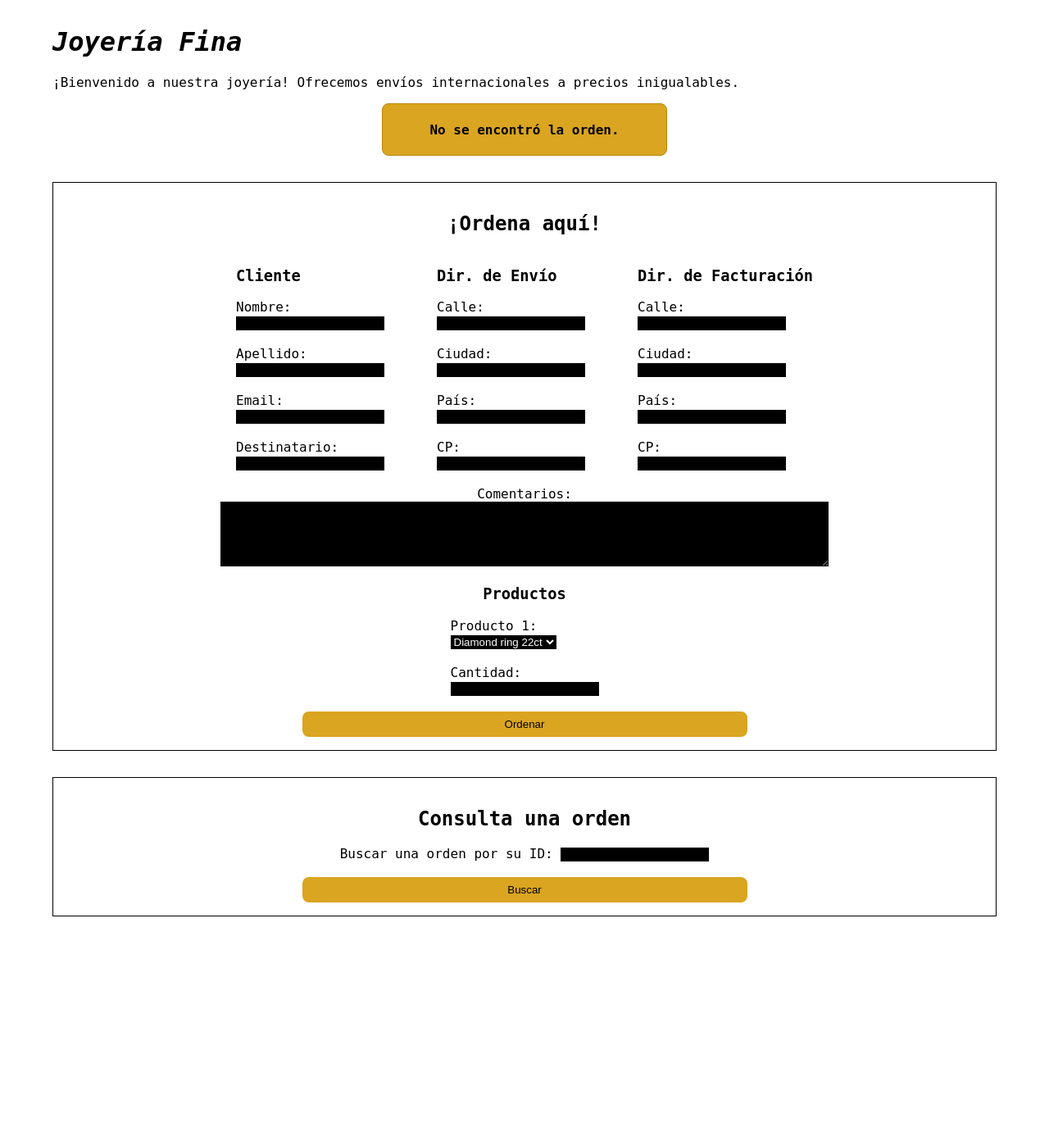
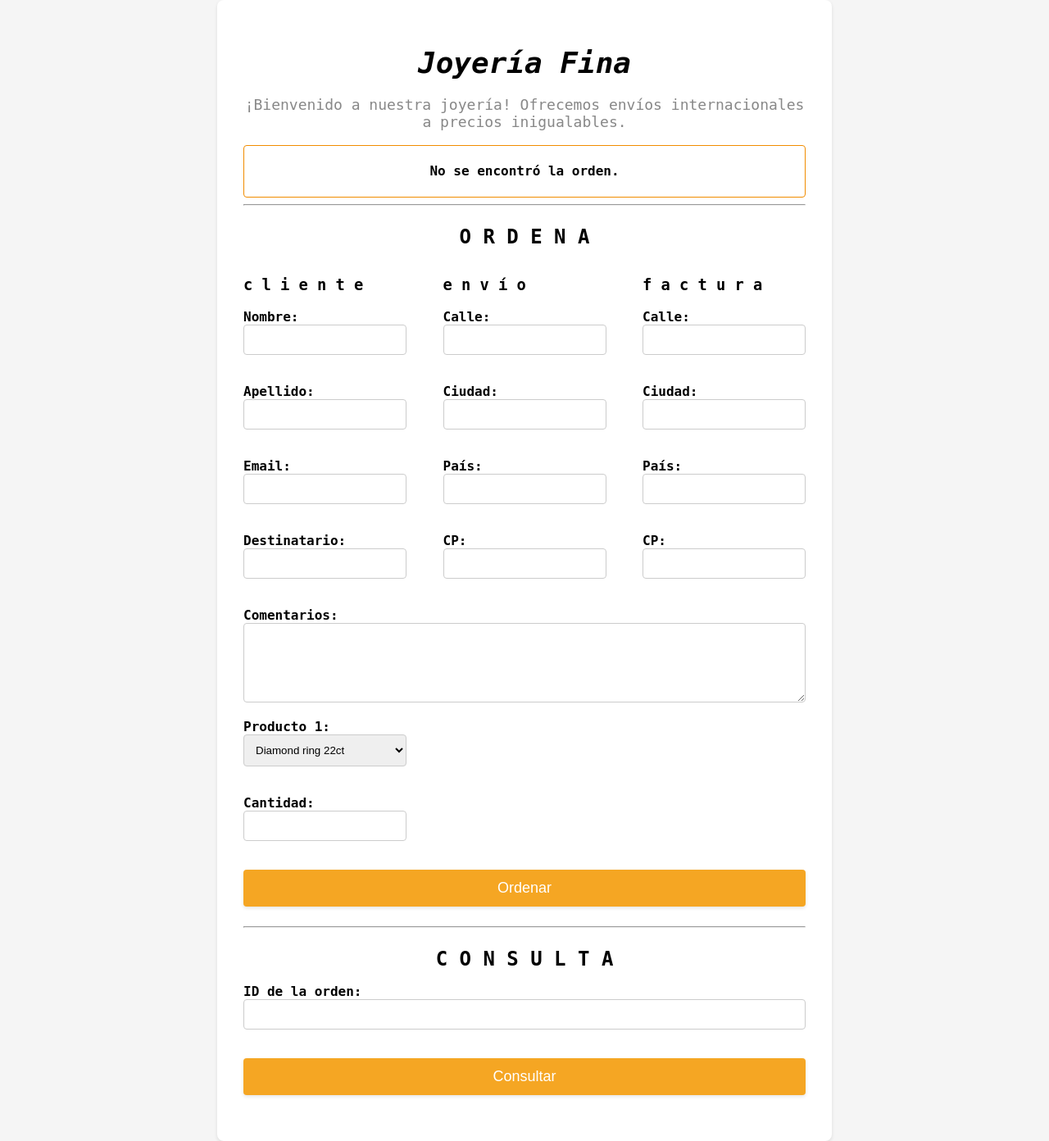
Before and after one commit to edu-flores/jewelry-database, a Flask app: a page that uses templates/index.html in a window 1280 px wide. Shown: the whole page at 82% size. Before the commit the page ends 1118 px from the top, so only its background shows below. Run offline with Flask 3, Linux system fonts and the light colour scheme; some libraries are stand-ins or nearby versions.

Commit message:
redesign index

```diff
--- a/static/index.css
+++ b/static/index.css
@@ -1,60 +1,92 @@
-/* Tags */
+* {
+    box-sizing: border-box;
+}
 
 body {
     font-family: Monospace, sans-serif;
-    margin: 2rem 4rem;
+    margin: 0;
+    padding: 0;
+    background-color: #f5f5f5;
+    display: flex;
+    justify-content: center;
+    align-items: center;
+    min-height: 100vh;
+}
+
+.container {
+    background-color: white;
+    border-radius: 8px;
+    box-shadow: 0 2px 4px rgba(0, 0, 0, 0.1);
+    padding: 2rem;
+    width: 100%;
+    max-width: 750px;
+    text-align: center;
+}
+
+h1 {
+    font-size: 36px;
+    margin-bottom: 20px;
+    font-style: italic;
+}
+
+p {
+    font-size: 18px;
+    color: #888;
+}
+
+.form-div {
+    text-align: left;
+    margin: 1.5rem 0;
+}
+
+.form-div h2 {
+    font-size: 24px;
+    margin-bottom: 1rem;
+}
+
+label {
+    font-weight: bold;
+}
+
+input[type="text"],
+input[type="email"],
+input[type="number"],
+select,
+textarea {
+    width: 100%;
+    padding: 10px;
+    margin-bottom: 1rem;
+    border: 1px solid #ccc;
+    border-radius: 4px;
 }
 
 button {
-    background-color: goldenrod;
-    border-radius: 0.5rem;
-    padding: 0.5rem 1rem;
+    background-color: #f5a623;
+    border: none;
+    border-radius: 4px;
+    color: white;
+    padding: 12px 20px;
+    font-size: 18px;
     cursor: pointer;
-    color: black;
-    width: 50%;
-    border: 0;
+    width: 100%;
+    box-shadow: 0 2px 4px rgba(0, 0, 0, 0.1);
 }
 
-button:active {
-    filter: brightness(0.95);
-}
-
-input, textarea, select {
-    background-color: black;
-    color: white;
-    border: 0;
-}
-
-/* Classes */
-
-.form-div {
-    border: 1px solid black;
-    padding: 1rem 2rem;
-    margin: 2rem 0;
-}
-
-.input-container {
-    justify-content: center;
-    text-align: left;
-    flex-wrap: wrap;
-    gap: 4rem;
-}
-
-.flex {
-    display: flex;
+button:hover {
+    background-color: #f18c00;
 }
 
 .text-center {
     text-align: center;
 }
 
-/* IDs */
+.flex {
+    display: flex;
+    justify-content: space-between;
+}
 
 #notification {
-    border: 1px solid darkgoldenrod;
-    background-color: goldenrod;
-    border-radius: 0.5rem;
-    color: black;
-    margin: auto;
-    width: 30%;
+    border: 1px solid #f18c00;
+    border-radius: 4px;
+
 }
--- a/templates/index.html
+++ b/templates/index.html
@@ -1,14 +1,22 @@
-<!DOCTYPE html>
+<!doctype html>
 <html lang="en">
   <head>
-    <meta charset="UTF-8">
-    <meta name="viewport" content="width=device-width, initial-scale=1.0">
+    <meta charset="UTF-8" />
+    <meta name="viewport" content="width=device-width, initial-scale=1.0" />
     <title>Joyería Fina</title>
-    <link rel="stylesheet" href="./static/index.css">
+    <link rel="stylesheet" href="./static/index.css" />
+    <link
+      rel="stylesheet"
+      href="https://cdnjs.cloudflare.com/ajax/libs/font-awesome/5.15.3/css/all.min.css"
+    />
   </head>
   <body>
+    <div class="container">
       <h1><i>Joyería Fina</i></h1>
-    <p>¡Bienvenido a nuestra joyería! Ofrecemos envíos internacionales a precios inigualables.</p>
+      <p>
+        ¡Bienvenido a nuestra joyería! Ofrecemos envíos internacionales a
+        precios inigualables.
+      </p>
 
       <!-- Notification -->
       {% if msg|length > 0 %}
@@ -17,109 +25,105 @@
       </div>
       {% endif %}
 
+      <hr>
+
       <!-- New Purchase -->
-    <div class="container">
-      <div class="form-div text-center">
-        <h2>¡Ordena aquí!</h2>
+      <div class="form-div">
+        <h2 class="text-center">O R D E N A</h2>
         <form action="/new-purchase" method="POST">
-          <div class="input-container flex">
+          <div class="flex">
+            <!-- Client -->
             <div>
-              <!-- Client -->
-              <h3>Cliente</h3>
-              <label for="first_name">Nombre:</label><br>
-              <input type="text" name="first_name" required>
-              <br><br>
+              <h3>c l i e n t e</h3>
+              <label for="first_name">Nombre:</label><br />
+              <input type="text" name="first_name" required />
+              <br /><br />
 
-              <label for="last_name">Apellido:</label><br>
-              <input type="text" name="last_name" required>
-              <br><br>
+              <label for="last_name">Apellido:</label><br />
+              <input type="text" name="last_name" required />
+              <br /><br />
 
-              <label for="email">Email:</label><br>
-              <input type="email" name="email" required>
-              <br><br>
+              <label for="email">Email:</label><br />
+              <input type="email" name="email" required />
+              <br /><br />
 
-              <label for="receiver">Destinatario:</label><br>
-              <input type="text" name="receiver" required>
-              <br><br>
+              <label for="receiver">Destinatario:</label><br />
+              <input type="text" name="receiver" required />
+              <br /><br />
             </div>
             <!-- Shipping -->
             <div>
-              <h3>Dir. de Envío</h3>
-              <label for="shipping_street">Calle:</label><br>
-              <input type="text" name="shipping_street" required>
-              <br><br>
+              <h3>e n v í o</h3>
+              <label for="shipping_street">Calle:</label><br />
+              <input type="text" name="shipping_street" required />
+              <br /><br />
 
-              <label for="shipping_city">Ciudad:</label><br>
-              <input type="text" name="shipping_city" required>
-              <br><br>
+              <label for="shipping_city">Ciudad:</label><br />
+              <input type="text" name="shipping_city" required />
+              <br /><br />
 
-              <label for="shipping_country">País:</label><br>
-              <input type="text" name="shipping_country" required>
-              <br><br>
+              <label for="shipping_country">País:</label><br />
+              <input type="text" name="shipping_country" required />
+              <br /><br />
 
-              <label for="shipping_postal_code">CP:</label><br>
-              <input type="text" name="shipping_postal_code" required>
-              <br><br>
+              <label for="shipping_postal_code">CP:</label><br />
+              <input type="text" name="shipping_postal_code" required />
+              <br /><br />
             </div>
             <!-- Billing -->
             <div>
-              <h3>Dir. de Facturación</h3>
-              <label for="billing_street">Calle:</label><br>
-              <input type="text" name="billing_street" required>
-              <br><br>
+              <h3>f a c t u r a</h3>
+              <label for="billing_street">Calle:</label><br />
+              <input type="text" name="billing_street" required />
+              <br /><br />
 
-              <label for="billing_city">Ciudad:</label><br>
-              <input type="text" name="billing_city" required>
-              <br><br>
+              <label for="billing_city">Ciudad:</label><br />
+              <input type="text" name="billing_city" required />
+              <br /><br />
 
-              <label for="billing_country">País:</label><br>
-              <input type="text" name="billing_country" required>
-              <br><br>
+              <label for="billing_country">País:</label><br />
+              <input type="text" name="billing_country" required />
+              <br /><br />
 
-              <label for="billing_postal_code">CP:</label><br>
-              <input type="text" name="billing_postal_code" required>
-              <br><br>
+              <label for="billing_postal_code">CP:</label><br />
+              <input type="text" name="billing_postal_code" required />
+              <br /><br />
             </div>
           </div>
 
           <!-- Comments -->
-          <label for="comments">Comentarios:</label><br>
+          <label for="comments">Comentarios:</label><br />
           <textarea name="comments" cols="90" rows="5"></textarea>
 
           <!-- Products -->
-          <div class="text-center">
-            <h3>Productos</h3>
-            <!-- <label for="product_count">Cantidad de Productos:</label>
-            <input type="number" name="product_count" min="1" max="5" value="1" required><br><br> -->
-          </div>
-
-          <!-- Products -->
-          <div class="input-container flex">
+          <div class="flex">
             <div>
-              <label for="product_1">Producto 1:</label><br>
+              <label for="product_1">Producto 1:</label><br />
               <select name="product_1" required>
                 <option value="872-AA">Diamond ring 22ct</option>
                 <option value="926-FH">Golden ring 8ct</option>
               </select>
-              <br><br>
+              <br /><br />
 
-              <label for="quantity_1">Cantidad:</label><br>
-              <input type="number" name="quantity_1" min="1" required>
-              <br><br>
+              <label for="quantity_1">Cantidad:</label><br />
+              <input type="number" name="quantity_1" min="1" required />
+              <br /><br />
             </div>
           </div>
           <button type="submit">Ordenar</button>
         </form>
       </div>
 
+      <hr>
+
       <!-- View Purchase -->
-      <div class="form-div text-center">
-        <h2>Consulta una orden</h2>
+      <div class="form-div">
+        <h2 class="text-center">C O N S U L T A</h2>
         <form action="/services" method="GET">
-          <label for="purchase_id">Buscar una orden por su ID: </label>
-          <input name="purchase_id" type="number" />
-          <br><br>
-          <button type="submit">Buscar</button>
+          <label for="purchase_id">ID de la orden: </label>
+          <input name="purchase_id" type="number" min="1" required />
+          <br /><br />
+          <button type="submit">Consultar</button>
         </form>
       </div>
     </div>
```
Lines whose indentation alone changed are shown as unchanged.
